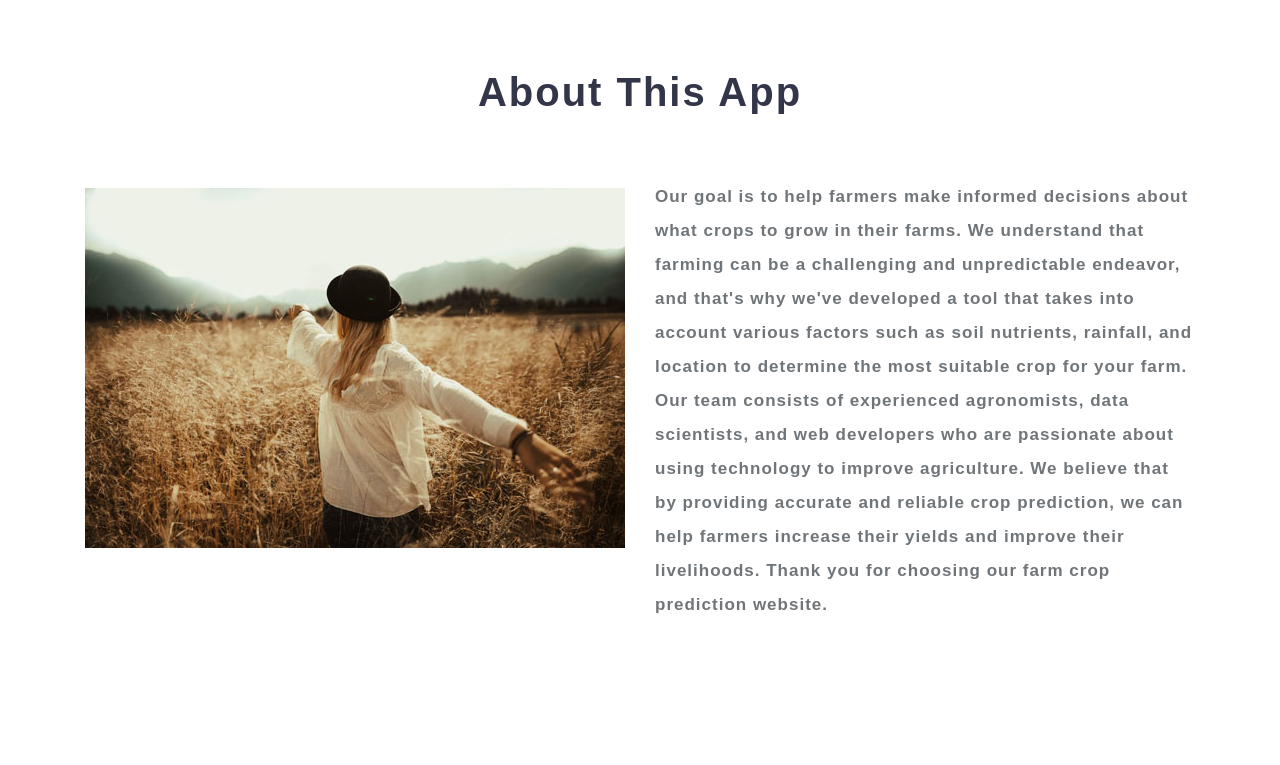
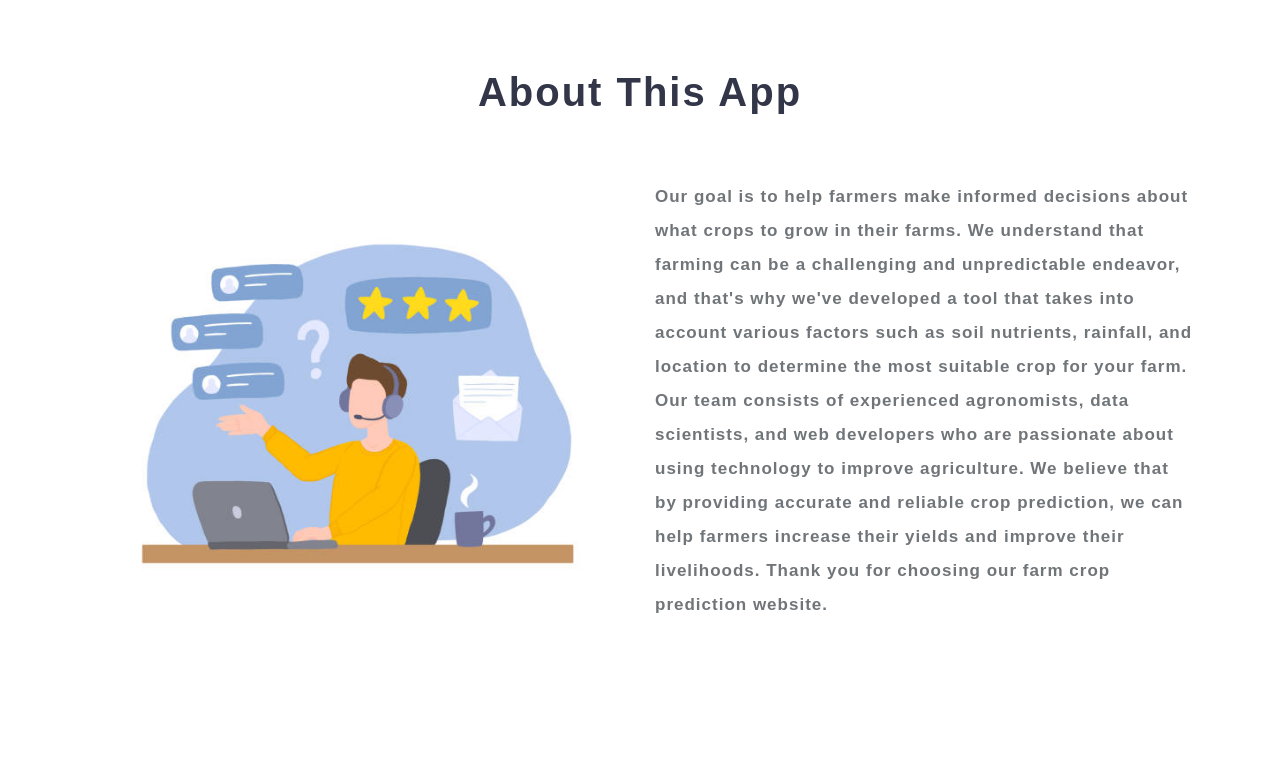
Before and after one commit to mohanpatil76/HarvestBridgeMLDeploy, a Flask app: page / in a window 1280 px wide. Shown: the part 805-1570 px from the top of the page. Run offline with Flask 3, Linux system fonts and the light colour scheme; parts of the project's set-up code (start-up, migrations or seed data) failed here and were passed over; some libraries are stand-ins or nearby versions; some web fonts are replaced.

Commit message:
Update index.html

```diff
--- a/templates/index.html
+++ b/templates/index.html
@@ -32,7 +32,9 @@
 		<h3 class="heading mb-sm-5 mb-4 text-center"> About This App</h3>
 		<div class="row core-grids">
 			<div class="col-lg-6 core-left"><br>
-				<img src="{{ url_for('static', filename='images/core.jpg') }}" class="img-fluid" alt="" />
+<!-- 				<img src="{{ url_for('static', filename='images/core.jpg') }}" class="img-fluid" alt="" /> -->
+				<!-- <img src="{{ url_for('static', filename='images/about_svg.svg') }}" class="img-fluid" alt="" /> -->
+				<img src="{{ url_for('static', filename='images/aboutUs.jpg') }}" class="img-fluid" alt="" />
 			</div>
 			<div class="col-lg-6 core-right">
 				<p class="mt-3">Our goal is to help farmers make informed decisions about what crops to grow in their farms. We understand that farming can be a challenging and unpredictable endeavor, and that's why we've developed a tool that takes into account various factors such as soil nutrients, rainfall, and location to determine the most suitable crop for your farm.
```
